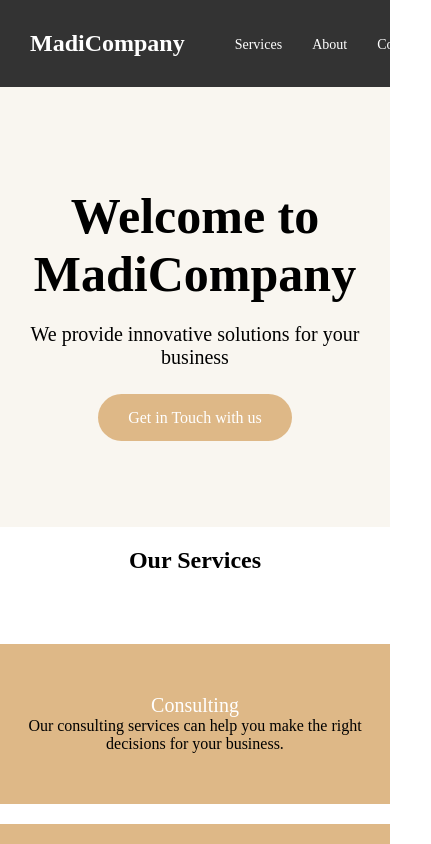
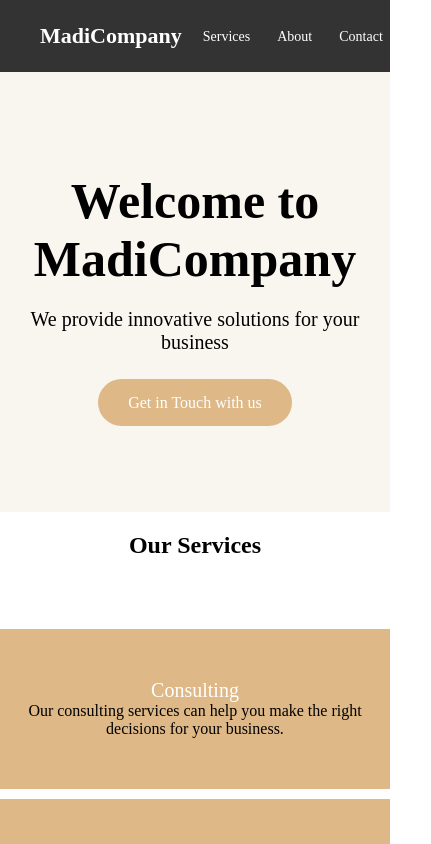
Before and after one commit to Madi1514/Madi1514.github.io, a plain HTML site: page landing/landingpage.html in a window 390 px wide. Shown: the top 844 px of the page, 431 px wide, since content can reach past the window. Drawn offline with Linux system fonts and the light colour scheme.

Commit message:
Update landingpage.html

```diff
--- a/landing/landingpage.html
+++ b/landing/landingpage.html
@@ -150,41 +150,32 @@
 
 }
 
-@media screen and (max-width: 767px) {
+@media screen and (max-width: 480px) {
 
-  nav {
-        display: flex;
-        align-items: center;
-        justify-content: space-between;
-        padding: 10px;
-    }
+     .logo h1{
+      font-size: 22px;
+     }
+     .nav-links li{
+      margin: 7px;
+      margin-right: 6px;
+      margin-left: 21px;
 
-    .nav-links {
-        display: flex;
-        gap: 10px; /* Spațiu între linkuri */
-        padding: 0;
-    }
+     }
+     .nav-links a{
+      font-size: 14px;
 
-    .nav-links li {
-        margin: 0;
-    }
 
-    .nav-links a {
-        font-size: 14px;
-        padding: 8px 10px;
-    }
-    .logo {
-        margin-right: 40px;
-    }
-    .service-cards {
-        flex-direction: column;
-        align-items: center;
-    }
+     }
+     .service-cards{
+      flex-direction: column;
 
-    .card {
 
-        margin-bottom: 20px;
-}
+
+     }
+     .card{
+      margin-bottom: 10px;
+
+     }
 }
 </style>
 
```
